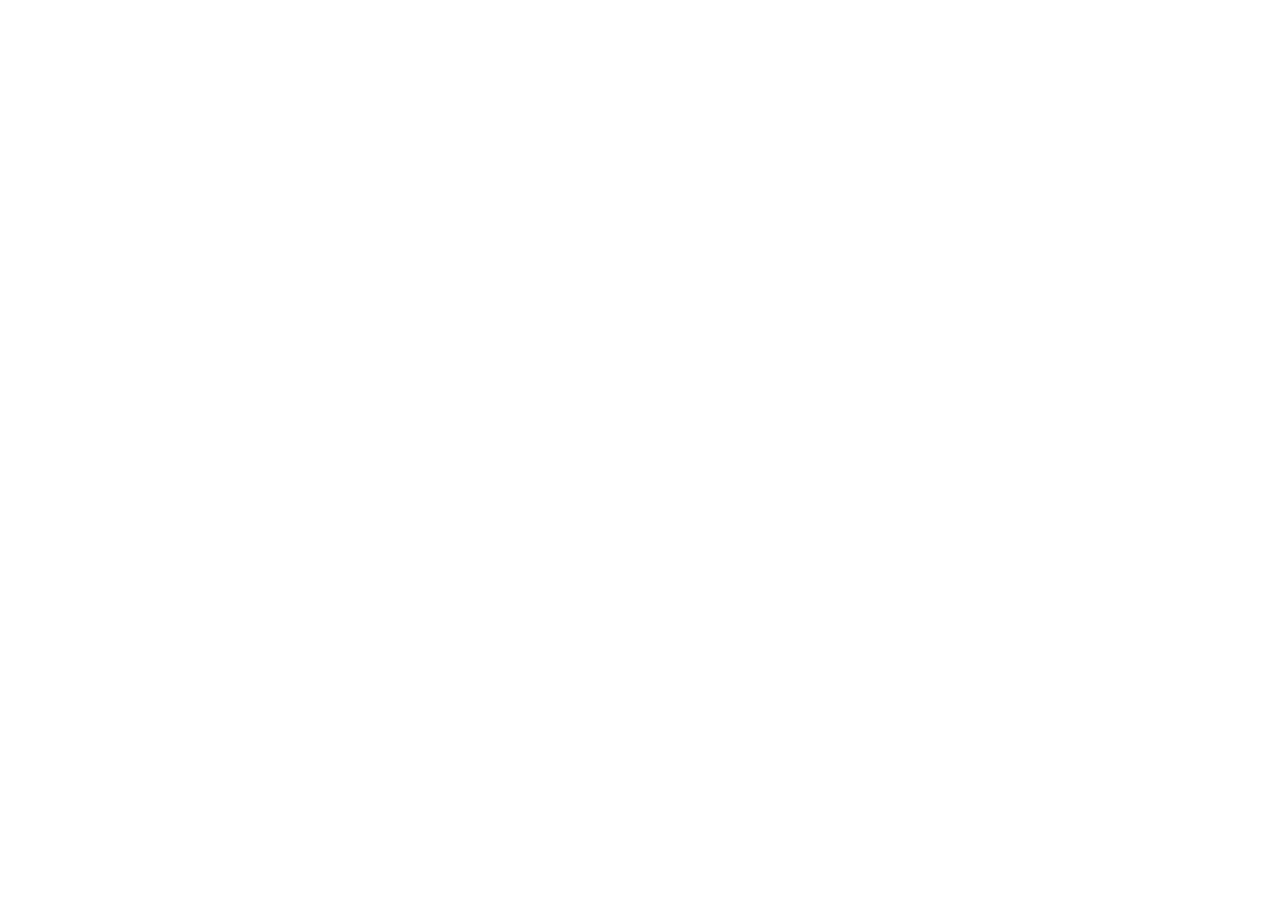
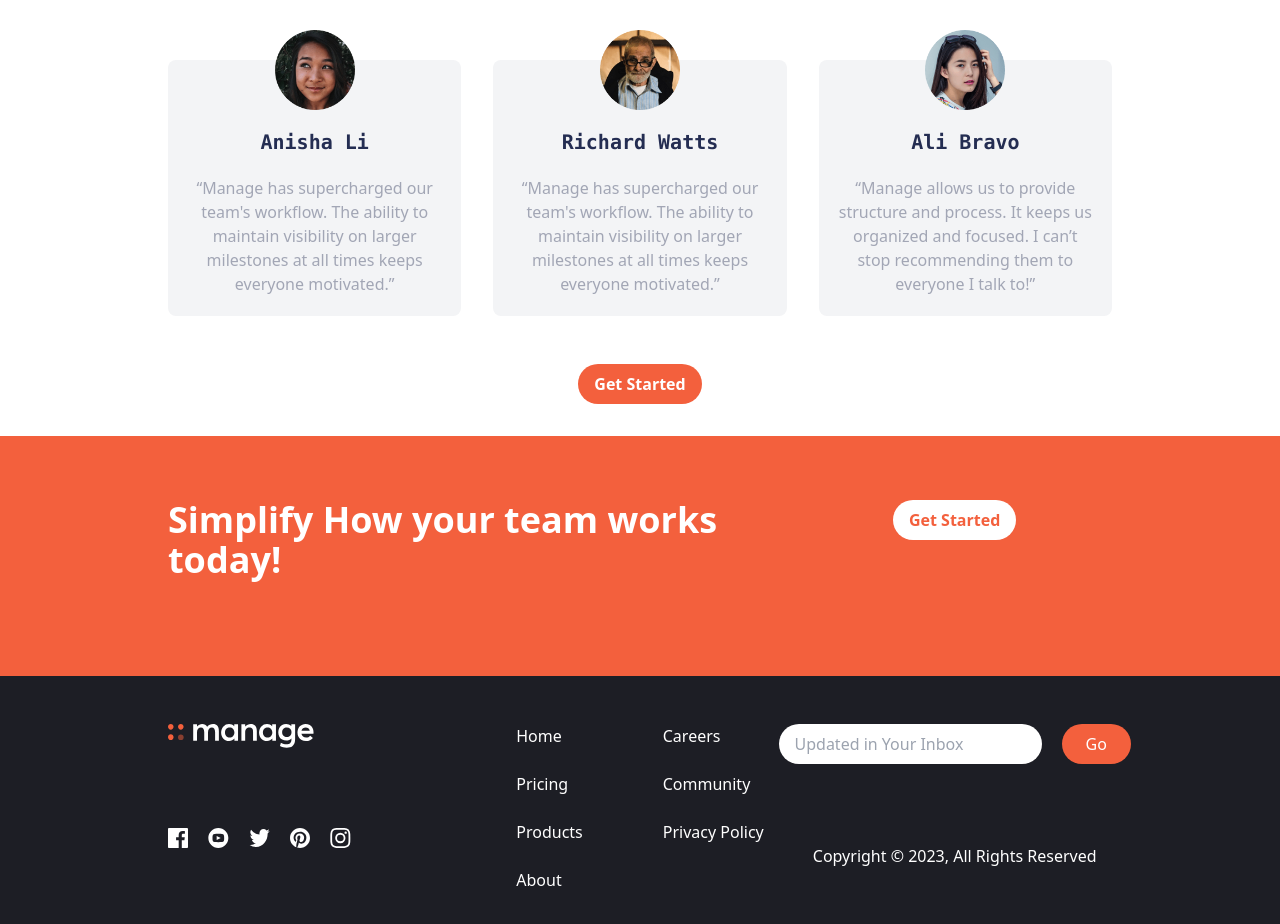
Before and after one commit to PadekarPratap/tailwind-manage-landing-page, a React (Vite) app: page / in a window 1280 px wide. Shown: the part 1460-2384 px from the top of the page. Before the commit the page ends 1400 px from the top, so only its background shows below. Built offline with nearby package versions, Linux system fonts and the light colour scheme.

Commit message:
Completed the skeleton

```diff
--- a/src/App.jsx
+++ b/src/App.jsx
@@ -1,11 +1,17 @@
 import Features from "./components/Features"
+import Footer from "./components/Footer"
 import Header from "./components/Header"
+import Promotion from "./components/Promotion"
+import Testimonials from "./components/Testimonials"
 
 const App = () => {
   return (
     <div>
       <Header />
       <Features />
+      <Testimonials />
+      <Promotion />
+      <Footer />
     </div>
   )
 }
--- /dev/null
+++ b/src/components/Footer.jsx
@@ -0,0 +1,72 @@
+import React from 'react'
+import Logo from '../assets/img/logo-white.svg'
+import Facebook from '../assets/img/icon-facebook.svg'
+import Youtube from '../assets/img/icon-youtube.svg'
+import Twitter from '../assets/img/icon-twitter.svg'
+import Pinterest from '../assets/img/icon-pinterest.svg'
+import Insta from '../assets/img/icon-instagram.svg'
+
+const Footer = () => {
+  return (
+    <div className='bg-[#1d1e25] w-full min-h-[30vh]'>
+        <div className='container mx-auto px-4 py-[3rem]'>
+            <div className='grid md:grid-cols-3'>
+                <div className='order-3 md:order-1'>
+                    <img className='mx-auto md:mx-0 xl:mx-auto' src={Logo} alt="Logo" />
+                    <div id='icons' className='mt-[5rem] flex gap-5 justify-center md:justify-start xl:justify-center'>
+                        <img src={Facebook} alt="FB" />
+                        <img src={Youtube} alt="YT" />
+                        <img src={Twitter} alt="TW" />
+                        <img src={Pinterest} alt="PT" />
+                        <img src={Insta} alt="IN" />
+                    </div>
+                </div>
+
+                <div className='text-white flex gap-[5rem] justify-center order-2 my-12 md:my-0'>
+                    <ul className='flex flex-col space-y-[1.5rem]'>
+                        <li>
+                            Home
+                        </li>
+                        <li>
+                            Pricing
+                        </li>
+                        <li>
+                            Products
+                        </li>
+                        <li>
+                            About
+                        </li>
+                    </ul>
+                    <ul className='flex flex-col space-y-[1.5rem]'>
+                        <li>
+                            Careers
+                        </li>
+                        <li>
+                            Community
+                        </li>
+                        <li>
+                            Privacy Policy
+                        </li>
+                    </ul>
+                </div>
+
+                <div className='order-1 md:order-3'>
+                    <div className='flex flex-col lg:flex-row gap-5 justify-center'>
+                        <input className='focus:outline-brightOrange focus:border-none rounded-full px-4 py-2' placeholder='Updated in Your Inbox' type="text"  />
+                        <button className='bg-brightOrange text-white px-6 py-2 rounded-full self-center'>Go</button>
+                    </div>
+                    <div>
+                        <p className='text-white text-center mt-[5rem] hidden md:block'>Copyright © 2023, All Rights Reserved</p>
+                    </div>
+                </div>
+
+            </div>
+
+            <p className='text-white text-center mt-8 md:hidden'>Copyright © 2023, All Rights Reserved</p>
+
+        </div>
+    </div>
+  )
+}
+
+export default Footer
--- a/src/components/Navbar.jsx
+++ b/src/components/Navbar.jsx
@@ -1,7 +1,7 @@
 import { useState } from "react";
 import Logo from "../assets/img/logo.svg";
-import { HiOutlineMenu } from "react-icons/hi";
-import { HiOutlineXMark } from "react-icons/hi2";
+import HamMenu from '../assets/img/icon-hamburger.svg'
+import Cross from '../assets/img/icon-close.svg'
 
 const Navbar = () => {
   const [openNav, setOpenNav] = useState(false);
@@ -47,7 +47,7 @@
           role="button"
           onClick={() => setOpenNav(!openNav)}
         >
-          {openNav ? <HiOutlineXMark size={30} /> : <HiOutlineMenu size={30} />}
+          {openNav ? <img src={Cross} alt="menu" /> : <img src={HamMenu} alt="close" />}
         </div>
       </div>
 
--- /dev/null
+++ b/src/components/Promotion.jsx
@@ -0,0 +1,25 @@
+import React from 'react'
+import img from '../assets/img/icon-hamburger.svg'
+
+const Promotion = () => {
+  return (
+    <section className='w-full h-[30vh] bg-brightOrange'>
+        <div className='container mx-auto px-4 h-full py-[5%]'>
+            <div className='grid md:grid-cols-3'>
+                <div className='md:col-span-2'>
+                    <h1 className='text-white font-bold text-2xl text-center md:text-left md:text-3xl lg:text-4xl'>Simplify How your team works today!</h1>
+                </div>
+
+                <div className='text-center mt-16 md:mt-0'>
+                    <button className="text-brightOrange bg-white px-4 py-2 rounded-full font-semibold">Get Started</button>
+                </div>
+
+            </div>
+        </div>
+    </section>
+
+
+  )
+}
+
+export default Promotion
--- /dev/null
+++ b/src/components/Testimonials.jsx
@@ -0,0 +1,32 @@
+import React from 'react'
+import TestimonialsCard from './TestimonialsCard'
+import avatar1 from '../assets/img/avatar-ali.png'
+import avatar2 from '../assets/img/avatar-richard.png'
+import avatar3 from '../assets/img/avatar-anisha.png'
+
+
+const Testimonials = () => {
+  return (
+    <section className='container mx-auto px-4 my-8'>
+
+        {/* heading  */}
+        <div className='text-center'>
+            <h2 className='font-bold text-2xl sm:text-3xl md:text-4xl text-mgBlack'>What's Different About Manage?</h2>
+        </div>
+
+        {/* testimonials  */}
+        <div className='grid md:grid-cols-3 md:gap-[2rem]'>
+            <TestimonialsCard avatar={avatar1} name={'Anisha Li'} msg={`“Manage has supercharged our team's workflow. The ability to maintain visibility on larger milestones at all times keeps everyone motivated.”`} />
+            <TestimonialsCard avatar={avatar2} name={'Richard Watts'} msg={`“Manage has supercharged our team's workflow. The ability to maintain visibility on larger milestones at all times keeps everyone motivated.”`} />
+            <TestimonialsCard avatar={avatar3} name={'Ali Bravo'} msg={`“Manage allows us to provide structure and process. It keeps us organized and focused. I can’t stop recommending them to everyone I talk to!”`} />
+        </div>
+
+        <div className='text-center mt-12'>
+            <button className="text-white bg-brightOrange px-4 py-2 rounded-full font-semibold">Get Started</button>
+        </div>
+
+    </section>
+  )
+}
+
+export default Testimonials
--- /dev/null
+++ b/src/components/TestimonialsCard.jsx
@@ -0,0 +1,13 @@
+import React from 'react'
+
+const TestimonialsCard = ({avatar, name, msg}) => {
+  return (
+    <div className='bg-gray-100 rounded-lg relative mt-[5rem] p-5'>
+        <img className='w-[60px] md:w-[80px] absolute left-1/2 translate-x-[-50%] top-[-30px]' src={avatar} alt="" />
+        <h4 className='text-center my-5 md:mt-12 text-xl font-mono font-semibold text-mgBlack'>{name}</h4>
+        <p className='text-lightGray text-center'>{msg}</p>
+    </div>
+  )
+}
+
+export default TestimonialsCard
```
